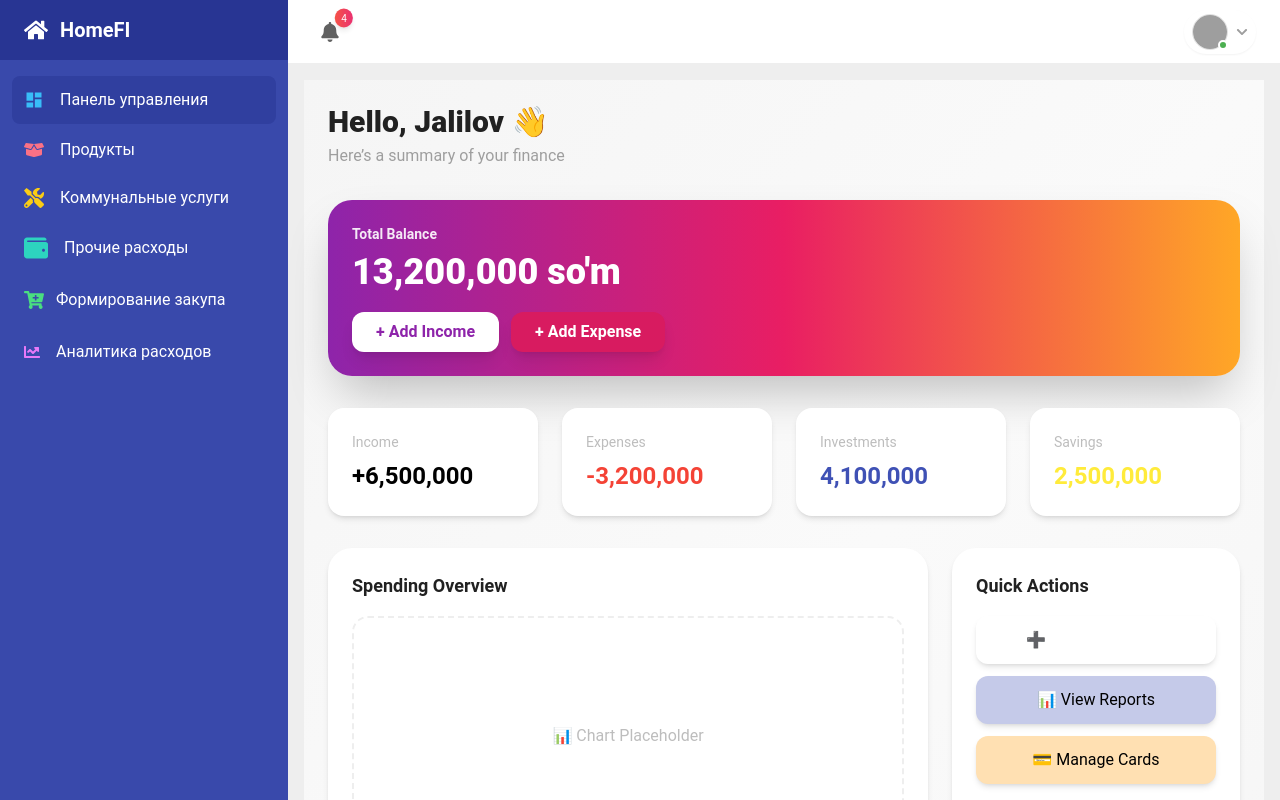
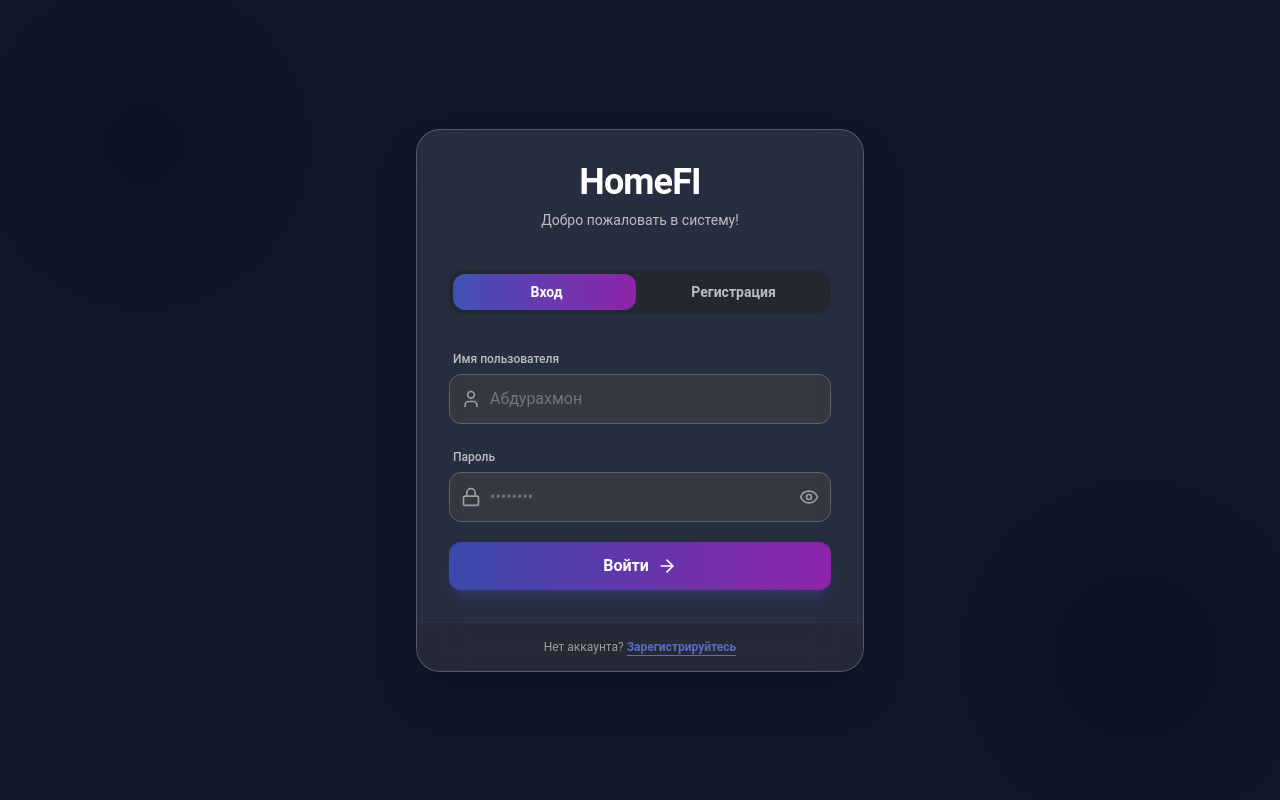
Before and after one commit to JalilovAbdurahmon/HomeFI, a React (Vite) app: page / in a window 1280 px wide. Shown: the top 800 px of the page. Built offline with nearby package versions, Linux system fonts and the light colour scheme; grey boxes are pictures that could not be loaded.

Commit message:
Register

```diff
--- a/src/App.jsx
+++ b/src/App.jsx
@@ -8,13 +8,15 @@ import Products from "./pages/Products-Papka/Products";
 import Prochee from "./pages/Prochee-Papka/Prochee";
 import FormirovaniyaZakupa from "./pages/FormirovaniyaZakupa";
 import CommunalAll from "./pages/Communal-Papka/CommunalAll";
+import Register from "./pages/Register";
 
 const App = () => {
   return (
     <div>
       <Routes>
-        <Route path="/" element={<Layout />}>
-          <Route index element={<Home />} />
+        <Route path="/" element={<Register />} />
+        <Route element={<Layout />}>
+          <Route path="/home" element={<Home />} />
           <Route path="/budget" element={<BudgetUI />} />
           <Route path="/communal" element={<Communal />} />
           <Route path="/communal/all/:type?" element={<CommunalAll />} />
--- a/src/components/Sidebar.jsx
+++ b/src/components/Sidebar.jsx
@@ -29,7 +29,7 @@ export function SidebarWithContentSeparator() {
 
       <div className="mt-4 px-3 space-y-1">
         {/* DASHBOARD */}
-        <NavLink to="/" end className={activeClass}>
+        <NavLink to="/home" end className={activeClass}>
           <MdDashboard className="text-[#38BDF8] text-xl" />
           <span className="text-white">Панель управления</span>
         </NavLink>
--- a/src/pages/Communal-Papka/Communal.jsx
+++ b/src/pages/Communal-Papka/Communal.jsx
@@ -258,7 +258,7 @@ const Communal = () => {
           </p>
         </div>
         <button
-          onClick={() => nav("/products/all")}
+          onClick={() => nav("/communal/all")}
           className="group flex items-center gap-3 px-8 py-2.5 bg-white border-2 border-slate-200 text-slate-700 rounded-[22px] font-black uppercase text-[11px] tracking-[0.2em] transition-all duration-300 shadow-sm hover:border-indigo-500 hover:text-indigo-600 hover:shadow-indigo-100 hover:-translate-y-0.5 active:scale-95 ml-24"
         >
           {/* Ikonka konteyneri - Products sahifasidagi kabi */}
--- a/src/pages/Products-Papka/Products.jsx
+++ b/src/pages/Products-Papka/Products.jsx
@@ -10,7 +10,6 @@ import {
   ShoppingCart,
   ShoppingBag,
   Clock,
-  ChevronRight,
 } from "lucide-react";
 
 const Products = () => {
--- /dev/null
+++ b/src/pages/Register.jsx
@@ -0,0 +1,200 @@
+import React, { useState, useEffect } from "react";
+import { Mail, Lock, User, Eye, EyeOff, ArrowRight } from "lucide-react";
+import instance from "../utils/axios";
+import { useForm } from "react-hook-form";
+import { useNavigate } from "react-router-dom";
+
+const Register = () => {
+  // 1. Состояние: Вход или Регистрация
+  const [isLogin, setIsLogin] = useState(true);
+  const [showPassword, setShowPassword] = useState(false);
+
+  const nav = useNavigate();
+
+  const {
+    register,
+    handleSubmit,
+    setValue, // 👈 qo‘shildi
+    formState: { errors },
+  } = useForm();
+
+  const onSubmit = async (data) => {
+    try {
+      if (isLogin) {
+        // ✅ 1. 'res' o'zgaruvchisiga javobni olamiz
+        const res = await instance.post("/login", data);
+
+        // Backenddan kelayotgan ma'lumotni tekshiramiz (odatda res.data ichida bo'ladi)
+        const token = res.data.token;
+        const username = res.data.user?.username || data.username; // Backenddan kelsa yaxshi
+
+        // ✅ 2. Ma'lumotlarni saqlaymiz
+        localStorage.setItem("token", token);
+        localStorage.setItem("username", username);
+
+        // Agar setToken Context'dan kelsa, ishlating, bo'lmasa o'chirib tashlang
+        // setToken(token);
+
+        alert("Login successful!");
+      } else {
+        // ✅ 3. Registratsiya
+        await instance.post("/register", data);
+        alert("User registered! Now please login.");
+        setIsLogin(true); // Registratsiyadan keyin Login qismiga o'tkazish
+        return; // Navigatsiya qilishdan oldin login qilsin
+      }
+
+      nav("/home");
+    } catch (err) {
+      console.error(err);
+      // Backenddan kelayotgan xato xabarini ko'rsatish
+      alert(err?.response?.data?.message || "Xatolik yuz berdi");
+    }
+  };
+
+  useEffect(() => {
+    const savedUsername = localStorage.getItem("username");
+
+    if (savedUsername) {
+      setValue("username", savedUsername);
+    }
+  }, [setValue]);
+
+  // const handleSubmit = (e) => {
+  //   e.preventDefault();
+  //   console.log(isLogin ? "Вход в систему:" : "Регистрация профиля:", formData);
+  // };
+
+  return (
+    <div className="min-h-screen flex items-center justify-center bg-[#0f172a] p-4 font-sans relative overflow-hidden">
+      {/* Декоративные элементы фона */}
+      <div className="absolute top-0 left-0 w-72 h-72 bg-indigo-600 rounded-full mix-blend-multiply filter blur-3xl opacity-20 animate-blob"></div>
+      <div className="absolute bottom-0 right-0 w-72 h-72 bg-purple-600 rounded-full mix-blend-multiply filter blur-3xl opacity-20 animate-blob animation-delay-2000"></div>
+
+      <div className="relative w-full max-w-md">
+        {/* Основная карточка */}
+        <div className="bg-white/10 backdrop-blur-xl border border-white/20 rounded-3xl shadow-2xl overflow-hidden">
+          <div className="p-8">
+            <div className="text-center mb-10">
+              <h1 className="text-4xl font-bold text-white tracking-tight mb-2">
+                HomeFI
+              </h1>
+              <p className="text-gray-400 text-sm">
+                Добро пожаловать в систему!
+              </p>
+            </div>
+
+            {/* Переключатель (Switcher) */}
+            <div className="relative flex bg-gray-900/50 p-1 rounded-2xl mb-8">
+              <div
+                className={`absolute top-1 bottom-1 w-[48%] bg-gradient-to-r from-indigo-500 to-purple-600 rounded-xl transition-all duration-300 ease-out ${
+                  isLogin ? "left-1" : "left-[51%]"
+                }`}
+              />
+              <button
+                onClick={() => setIsLogin(true)}
+                className={`relative z-10 w-1/2 py-2 text-sm font-semibold transition-colors duration-300 ${
+                  isLogin ? "text-white" : "text-gray-400"
+                }`}
+              >
+                Вход
+              </button>
+              <button
+                onClick={() => setIsLogin(false)}
+                className={`relative z-10 w-1/2 py-2 text-sm font-semibold transition-colors duration-300 ${
+                  !isLogin ? "text-white" : "text-gray-400"
+                }`}
+              >
+                Регистрация
+              </button>
+            </div>
+
+            {/* Форма */}
+            <form onSubmit={handleSubmit(onSubmit)} className="space-y-5">
+              <div className="space-y-1">
+                <label className="text-xs font-medium text-gray-400 ml-1">
+                  Имя пользователя
+                </label>
+                <div className="relative">
+                  <User className="absolute left-3 top-1/2 -translate-y-1/2 w-5 h-5 text-gray-500" />
+                  <input
+                    {...register("username", { required: true })}
+                    type="text"
+                    placeholder="Абдурахмон"
+                    className="w-full bg-gray-800/50 border border-gray-700 text-white rounded-xl py-3 pl-10 pr-4 focus:ring-2 focus:ring-indigo-500 focus:border-transparent outline-none transition-all placeholder:text-gray-600"
+                  />
+                </div>
+              </div>
+
+              {!isLogin && (
+                <div className="space-y-1">
+                  <label className="text-xs font-medium text-gray-400 ml-1">
+                    Электронная почта
+                  </label>
+                  <div className="relative">
+                    <Mail className="absolute left-3 top-1/2 -translate-y-1/2 w-5 h-5 text-gray-500" />
+                    <input
+                      {...register("email", { required: true })}
+                      type="email"
+                      placeholder="example@mail.com"
+                      className="w-full bg-gray-800/50 border border-gray-700 text-white rounded-xl py-3 pl-10 pr-4 focus:ring-2 focus:ring-indigo-500 focus:border-transparent outline-none transition-all placeholder:text-gray-600"
+                    />
+                  </div>
+                </div>
+              )}
+
+              <div className="space-y-1">
+                <label className="text-xs font-medium text-gray-400 ml-1">
+                  Пароль
+                </label>
+                <div className="relative">
+                  <Lock className="absolute left-3 top-1/2 -translate-y-1/2 w-5 h-5 text-gray-500" />
+                  <input
+                    {...register("password", { required: true })}
+                    type={showPassword ? "text" : "password"}
+                    placeholder="••••••••"
+                    className="w-full bg-gray-800/50 border border-gray-700 text-white rounded-xl py-3 pl-10 pr-12 focus:ring-2 focus:ring-indigo-500 focus:border-transparent outline-none transition-all placeholder:text-gray-600"
+                  />
+                  <button
+                    type="button"
+                    onClick={() => setShowPassword(!showPassword)}
+                    className="absolute right-3 top-1/2 -translate-y-1/2 text-gray-500 hover:text-white transition-colors"
+                  >
+                    {showPassword ? (
+                      <EyeOff className="w-5 h-5" />
+                    ) : (
+                      <Eye className="w-5 h-5" />
+                    )}
+                  </button>
+                </div>
+              </div>
+
+              <button
+                type="submit"
+                className="w-full bg-gradient-to-r from-indigo-600 to-purple-600 hover:from-indigo-500 hover:to-purple-500 text-white font-bold py-3 rounded-xl shadow-lg shadow-indigo-500/30 flex items-center justify-center gap-2 group transition-all active:scale-95 mt-4"
+              >
+                {isLogin ? "Войти" : "Создать аккаунт"}
+                <ArrowRight className="w-5 h-5 group-hover:translate-x-1 transition-transform" />
+              </button>
+            </form>
+          </div>
+
+          {/* Футер */}
+          <div className="px-8 py-4 bg-gray-900/30 border-t border-white/5 text-center">
+            <p className="text-xs text-gray-500">
+              {isLogin ? "Нет аккаунта?" : "Уже есть аккаунт?"}{" "}
+              <button
+                onClick={() => setIsLogin(!isLogin)}
+                className="text-indigo-400 hover:text-indigo-300 font-semibold underline underline-offset-4 transition-colors"
+              >
+                {isLogin ? "Зарегистрируйтесь" : "Войдите в систему"}
+              </button>
+            </p>
+          </div>
+        </div>
+      </div>
+    </div>
+  );
+};
+
+export default Register;
```
Also changed, not shown: src/components/Navbar.jsx (+9 -1 lines), src/pages/Communal-Papka/CommunalAll.jsx (+121 -116 lines).
